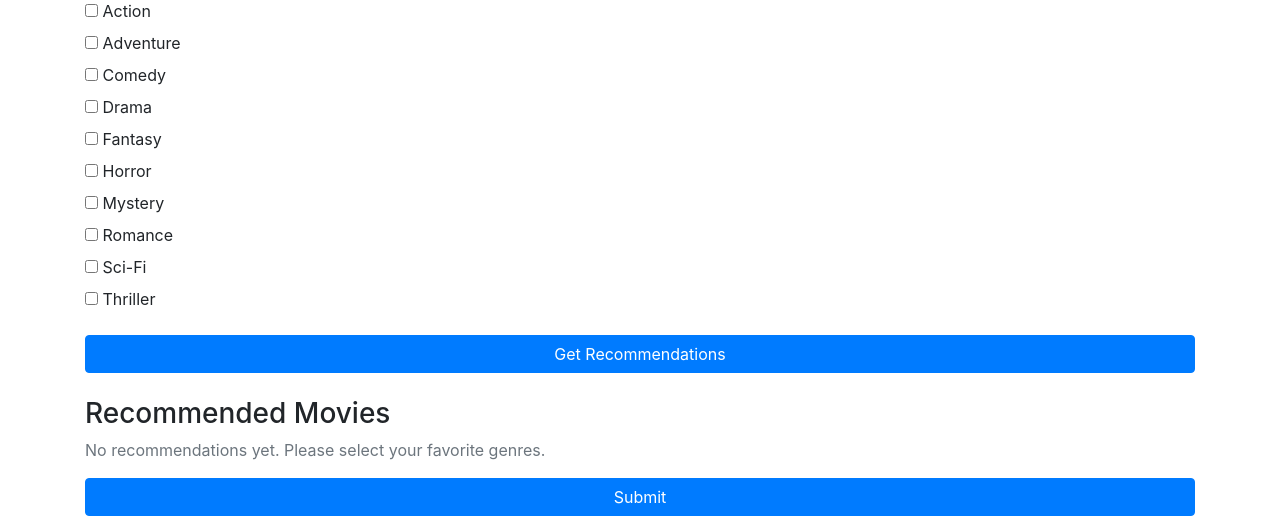
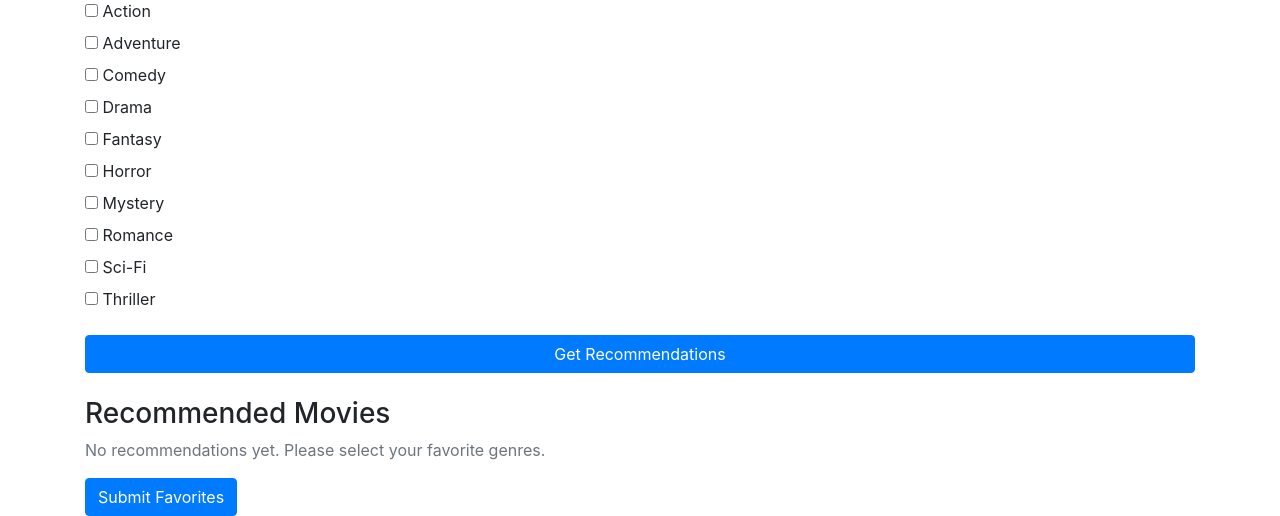
Before and after one commit to AllisonBriggs/Group-6-Movie-Recommender, a Flask app: page /dashboard in a window 1280 px wide. Shown: the part 307-823 px from the top of the page. Run offline with Flask 3, Linux system fonts and the light colour scheme; a user stored in the database is signed in; some libraries are stand-ins or nearby versions.

Commit message:
almost finished with connection

```diff
--- a/backend/app.py
+++ b/backend/app.py
@@ -142,6 +142,32 @@ def debug_movies():
     output += "</ul>"
     return output  # This will display all movies and their summaries in your browser.
 
+@app.route('/submit_favorites', methods=["POST"])
+def submit_favorites():
+    if "user_id" not in session:
+        flash("Please log in first!", "warning")
+        return redirect(url_for("login"))
+
+    # Get the list of favorite movie IDs from the hidden input field
+    favorites_data = request.form.get("favorites")
+
+    # Ensure that the data exists and is valid
+    if not favorites_data:
+        flash("No favorite movies selected.", "danger")
+        return redirect(url_for("dashboard"))
+
+    # Parse the JSON string into a Python list
+    favorites = json.loads(favorites_data)
+
+    # Get the current user from the session
+    user = User.query.get(session["user_id"])
+
+    # Update the user's favorite movies (assuming youk have a method to set favorites)
+    user.set_favorite_movies(favorites)
+
+    flash("Favorites updated successfully!", "success")
+    return redirect(url_for("dashboard"))
+
 # Home Route
 @app.route("/")
 def home():
--- a/backend/models.py
+++ b/backend/models.py
@@ -14,6 +14,7 @@ class User(db.Model):
     username = db.Column(db.String(80), unique=True, nullable=False)
     password_hash = db.Column(db.String(128), nullable=False)
     favorite_genres = db.Column(db.String(255), nullable=True)
+    favorite_movies = db.Column(db.String(255), nullable=True)
 
     def __init__(self, username, password):
         self.username = username
@@ -38,6 +39,15 @@ class User(db.Model):
     def get_favorite_genres(self):
         """Return genres as a list"""
         return self.favorite_genres.split(", ") if self.favorite_genres else []
+
+    def set_favorite_movies(self, movies):
+        """Store movies as a comma-separated string"""
+        self.favorite_movies = ", ".join(map(str, movies))
+        db.session.commit()
+
+    def get_favorite_movies(self):
+        """Return movies as a list"""
+        return self.favorite_movies.split(", ") if self.favorite_movies else []
 
 
 class Movie(db.Model):
--- a/backend/templates/dashboard.html
+++ b/backend/templates/dashboard.html
@@ -42,7 +42,10 @@
                                     <p class="card-text"><strong>Director:</strong> {{ movie.director }}</p>
                                     <p class="card-text"><strong>Release Date:</strong> {{ movie.release_date }}</p>
                                     <a href="{{ url_for('movie_detail', movie_id=movie.id) }}" class="btn btn-primary">View Movie</a>
-                                    <button id="addToFav{{movie.id}}" onclick="addToFavorite({{ movie.id }})" class="btn btn-danger">+</button>
+                                    <!-- Button to toggle favorites -->
+                                    <button id="addToFav{{ movie.id }}" class="btn btn-danger" onclick="toggleFavorite({{ movie.id }})">
+                                        +
+                                    </button>
                                 </div>
                             </div>
                         </div>
@@ -53,7 +56,10 @@
     {% else %}
         <p class="text-muted">No recommendations yet. Please select your favorite genres.</p>
     {% endif %}
-    <a href="{{ url_for('profile') }}"class="btn btn-primary btn-block">Submit</a>
+    <!-- Hidden input to store the list of selected movie IDs -->
+    <input type="hidden" name="favorites" id="favorites-input">
+
+    <button onclick="submitFavorites()" class="btn btn-primary">Submit Favorites</button>
 </div>
 
 <script>
@@ -72,32 +78,38 @@
 
     let favorites = [];
 
-    function addToFavorite(movie_id){
+    // Function to toggle the button state
+    function toggleFavorite(movie_id) {
+        const checkButton = document.getElementById(`addToFav${movie_id}`);
+        const isFavorite = favorites.includes(movie_id);
 
-        let index = favorites.indexOf(movie_id);
-
-        checkButton = document.getElementById("addToFav" + movie_id);
-
-
-        if (index !== -1) {
-            //remove movie from favorites
-            favorites.splice(index, 1);
-
-            //switch back to plus sign
+        if (isFavorite) {
+            // If the movie is already a favorite, remove it from the array
+            favorites.splice(favorites.indexOf(movie_id), 1);
             checkButton.classList.remove("btn-success");
             checkButton.classList.add("btn-danger");
-            checkButton.textContent = "+";
-        }
-        else{
-            //add movie to favorites
+            checkButton.textContent = "+";  // Change button text to "+"
+        } else {
+            // If the movie is not a favorite, add it to the array
             favorites.push(movie_id);
-
-            //switch to check
             checkButton.classList.remove("btn-danger");
             checkButton.classList.add("btn-success");
-            checkButton.textContent = "✓";
+            checkButton.textContent = "✓";  // Change button text to "✓"
         }
 
+        // Optionally, update the hidden input field with the list of selected favorites (as JSON)
+        document.getElementById('favorites-input').value = JSON.stringify(favorites);
+    }
+
+    // Function to submit the favorites list when the form is submitted
+    function submitFavorites() {
+        if (favorites.length === 0) {
+            alert("Please select at least one favorite movie.");
+            return;
+        }
+
+        // If favorites are selected, the form can be submitted
+        document.querySelector('form').submit();
     }
 
 </script>
```
Also changed, not shown: backend/migrations/versions/d7ad4c776c27_add_favorite_movies.py (added, +44 -0 lines), backend/instance/movies.db.
